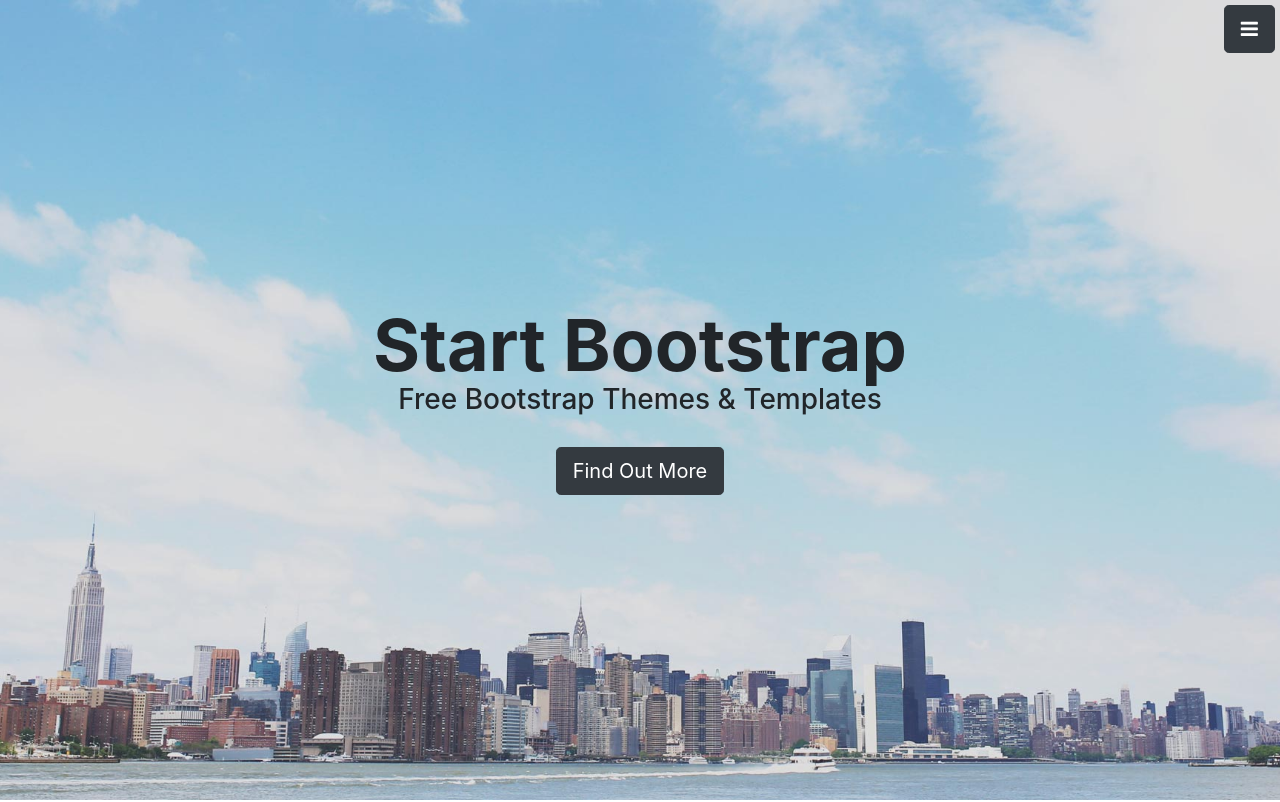
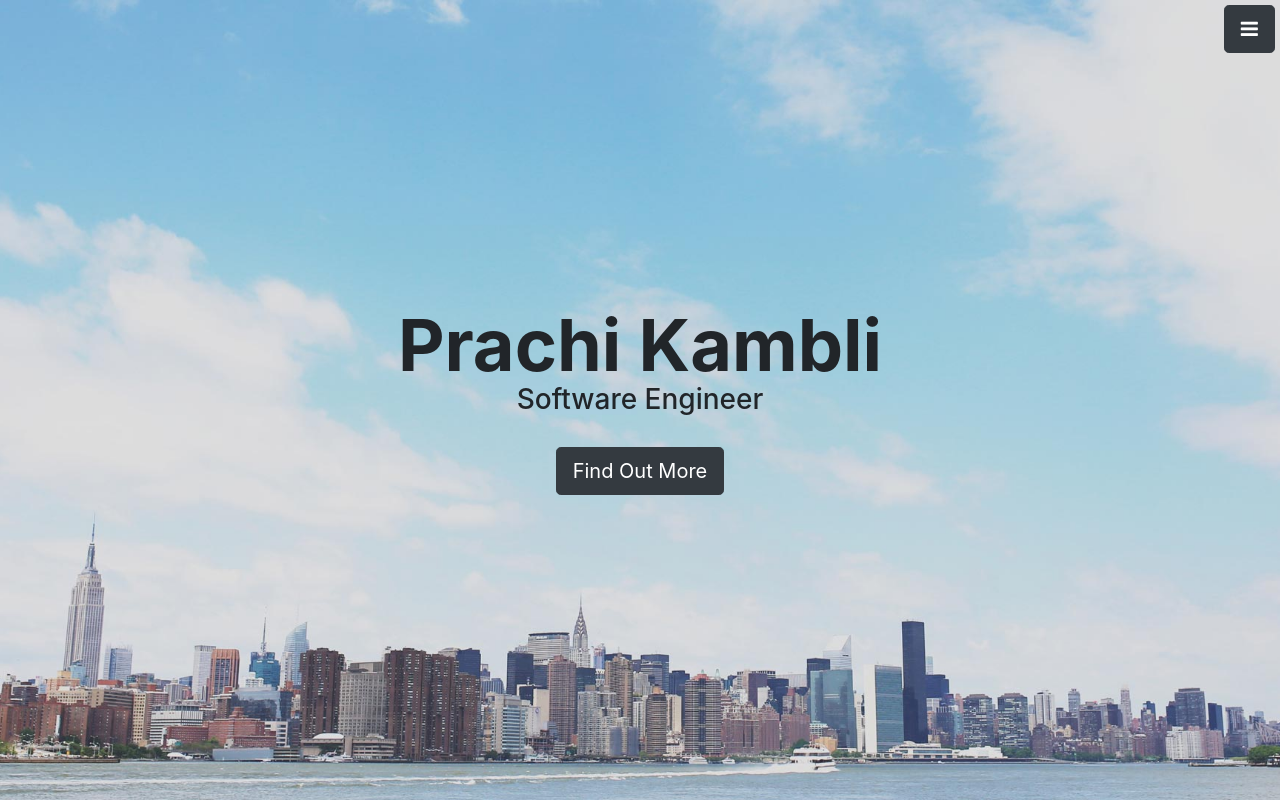
Before and after one commit to PrachiKambliA/PrachiKambli, a website with bundled scripts: page index.html in a window 1280 px wide. Shown: the top 802 px of the page. Built offline with nearby package versions, Linux system fonts and the light colour scheme.

Commit message:
2nd Commit

```diff
--- a/index.html
+++ b/index.html
@@ -56,8 +56,8 @@
     <!-- Header -->
     <header class="header" id="top">
       <div class="text-vertical-center">
-        <h1>Start Bootstrap</h1>
-        <h3>Free Bootstrap Themes &amp; Templates</h3>
+        <h1>Prachi Kambli</h1>
+        <h3>Software Engineer</h3>
         <br>
         <a href="#about" class="btn btn-dark btn-lg js-scroll-trigger">Find Out More</a>
       </div>
```
